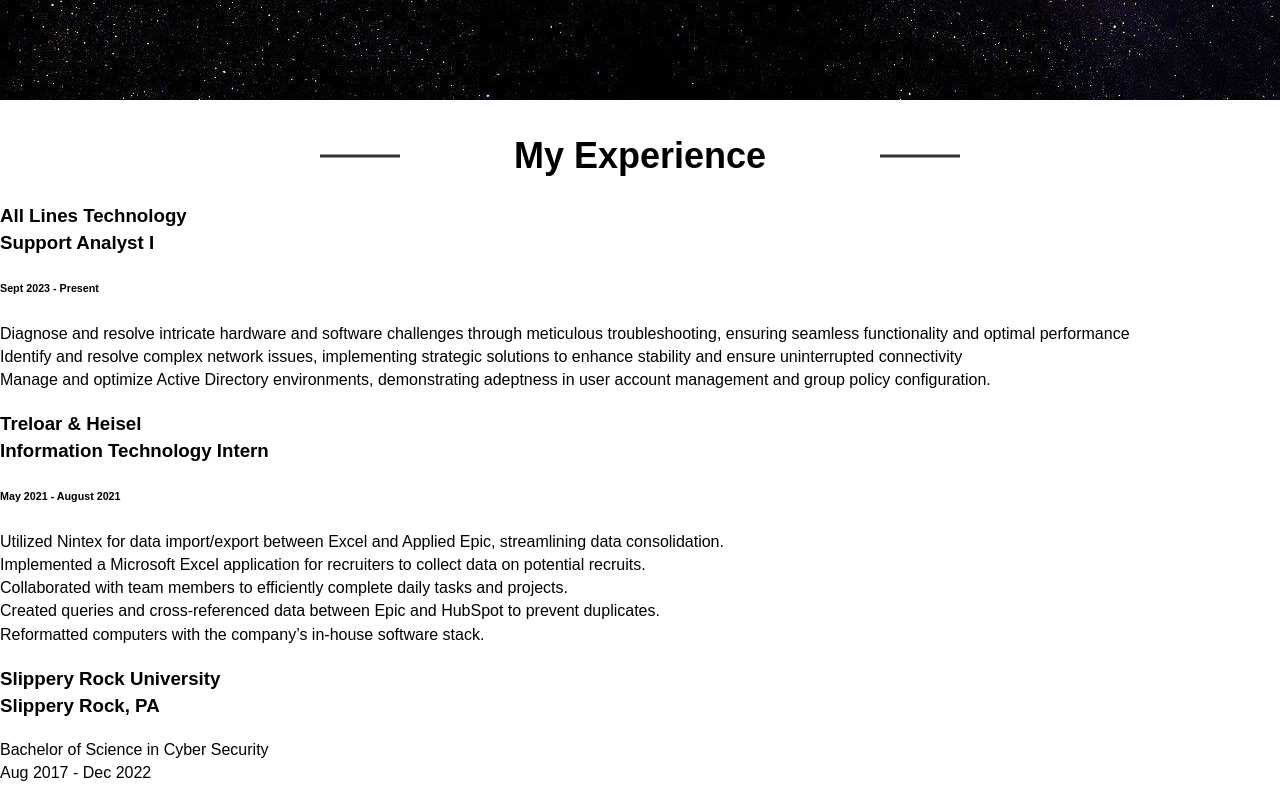
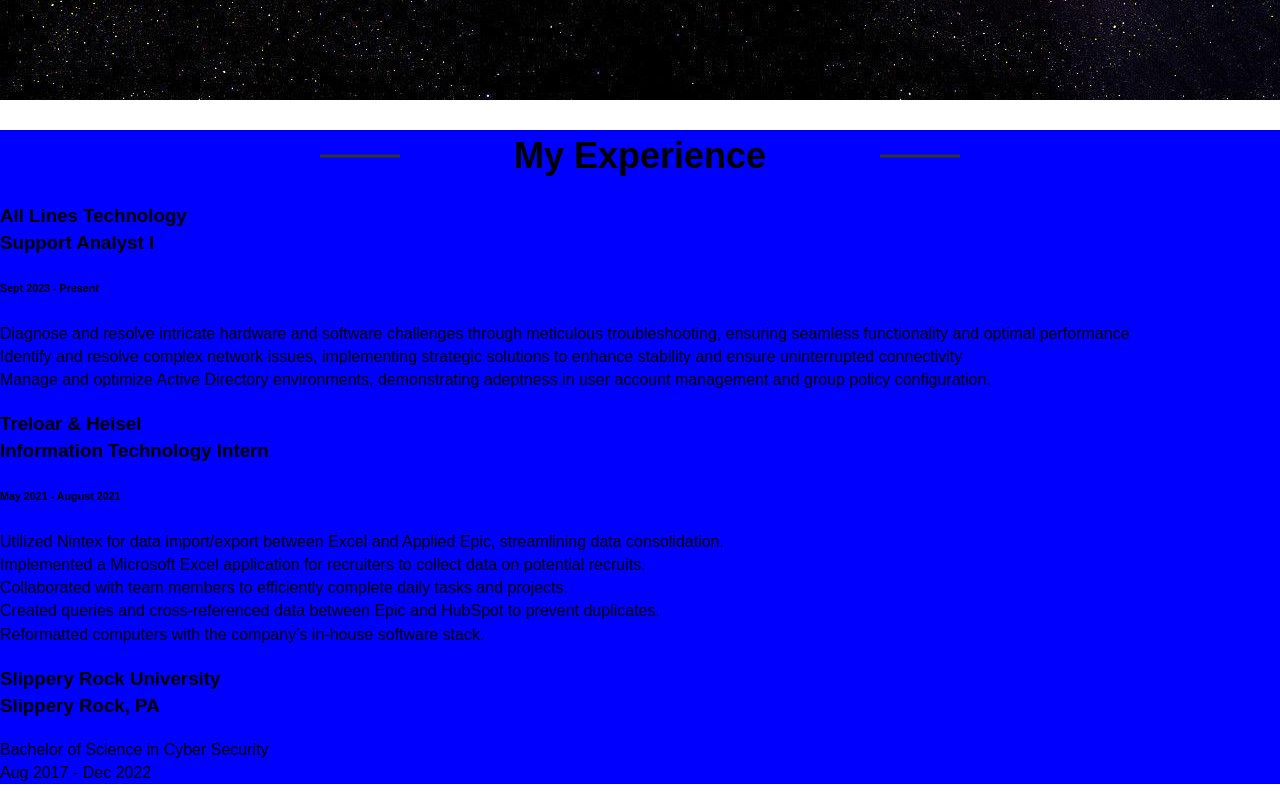
Before and after one commit to Dquim/Dquim.github.io, a plain HTML site: page index.html in a window 1280 px wide. Shown: the part 980-1780 px from the top of the page. Drawn offline with Linux system fonts and the light colour scheme.

Commit message:
Add files via upload

```diff
--- a/styles.css
+++ b/styles.css
@@ -100,6 +100,12 @@
     margin: auto;
 }
 
+#section-2,
+#section-3,
+#section-4 {
+	background-color: blue;
+}
+
 #section-2 p,
 #section-3 p,
 #section-4 p {
```
